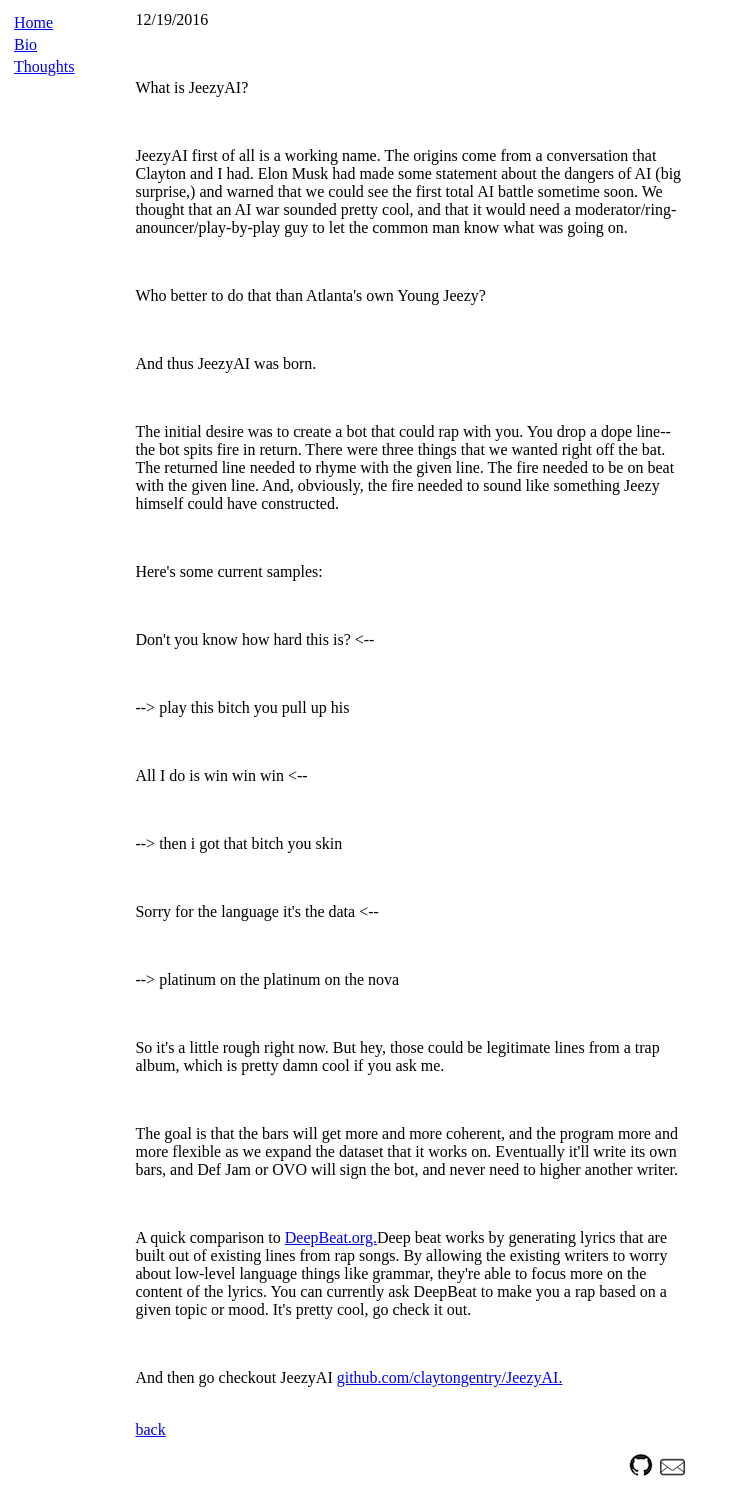
After one commit to ncmatson/ncmatson, a Flask app: page /thoughts/JeezyAI.html in a window 1280 px wide. The commit adds this page. Shown: the whole page, without its empty margins (0-734 px from the left). Run offline with Flask 2, Linux system fonts and the light colour scheme.

Commit message:
jeezyai log

```diff
--- /dev/null
+++ b/app/templates/logs/JeezyAI.html
@@ -0,0 +1,39 @@
+{% extends "log_base.html" %}
+{% block log %}
+
+<p>12/19/2016 </p>
+<br>
+<p>What is JeezyAI? </p>
+<br>
+<p>JeezyAI first of all is a working name. The origins come from a conversation that Clayton and I had. Elon Musk had made some statement about the dangers of AI (big surprise,) and warned that we could see the first total AI battle sometime soon. We thought that an AI war sounded pretty cool, and that it would need a moderator/ring-anouncer/play-by-play guy to let the common man know what was going on. </p>
+<br>
+<p>Who better to do that than Atlanta's own Young Jeezy? </p>
+<br>
+<p>And thus JeezyAI was born. </p>
+<br>
+<p>The initial desire was to create a bot that could rap with you. You drop a dope line--the bot spits fire in return. There were three things that we wanted right off the bat. The returned line needed to rhyme with the given line. The fire needed to be on beat with the given line. And, obviously, the fire needed to sound like something Jeezy himself could have constructed. </p>
+<br>
+<p>Here's some current samples: </p>
+<br>
+<p>Don't you know how hard this is? <-- </p>
+<br>
+<p>--> play this bitch you pull up his </p>
+<br>
+<p>All I do is win win win <-- </p>
+<br>
+<p>--> then i got that bitch you skin </p>
+<br>
+<p>Sorry for the language it's the data <-- </p>
+<br>
+<p>--> platinum on the platinum on the nova </p>
+<br>
+<p>So it's a little rough right now. But hey, those could be legitimate lines from a trap album, which is pretty damn cool if you ask me. </p>
+<br>
+<p>The goal is that the bars will get more and more coherent, and the program more and more flexible as we expand the dataset that it works on. Eventually it'll write its own bars, and Def Jam or OVO will sign the bot, and never need to higher another writer. </p>
+<br>
+<p>A quick comparison to <a href="http://DeepBeat.org" target=" ">DeepBeat.org.</a>Deep beat works by generating lyrics that are built out of existing lines from rap songs. By allowing the existing writers to worry about low-level language things like grammar, they're able to focus more on the content of the lyrics. You can currently ask DeepBeat to make you a rap based on a given topic or mood. It's pretty cool, go check it out. </p>
+<br>
+<p>And then go checkout JeezyAI <a href="http://github.com/claytongentry/JeezyAI" target=" ">github.com/claytongentry/JeezyAI.</a></p>
+<br>
+
+{% endblock %}
```
Also changed, not shown: app/templates/logs/KweezyLabsSetup.html (+7 -7 lines), 1 other file.
